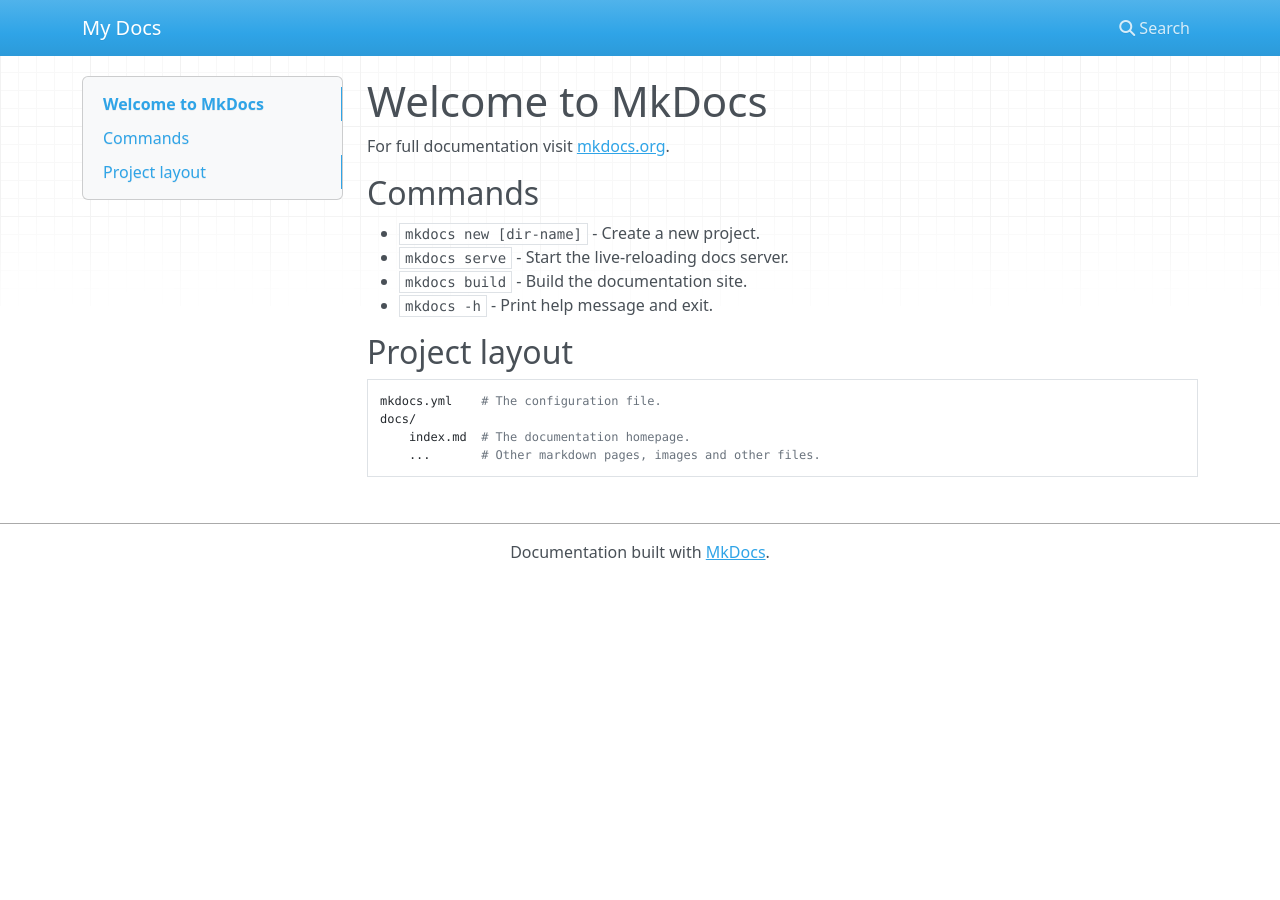
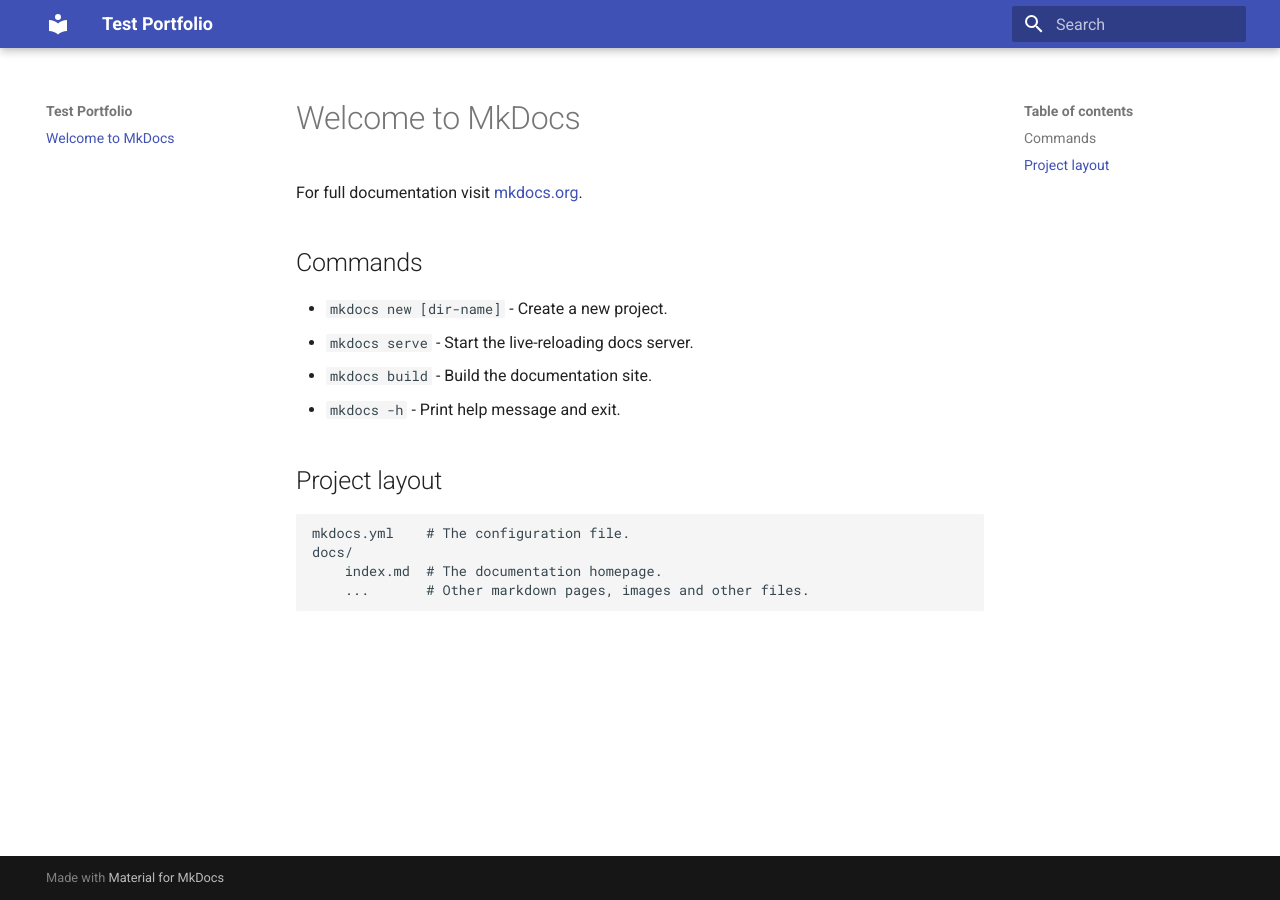
Before and after one commit to BrianOyollo/portfoliov2, an MkDocs documentation site: the page built from docs/index.md, in a window 1280 px wide. Built offline with MkDocs 1.6.1 and Material for MkDocs 9.7.7, drawn with Linux system fonts in a browser that asks for light colours; nearby versions of some CDN libraries.

Commit message:
basic setup

```diff
--- a/mkdocs.yml
+++ b/mkdocs.yml
@@ -1 +1,4 @@
-site_name: My Docs
+site_name: Test Portfolio
+site_url: https://brianoyollo.github.io/portfoliov2
+theme:
+  name: material
```
